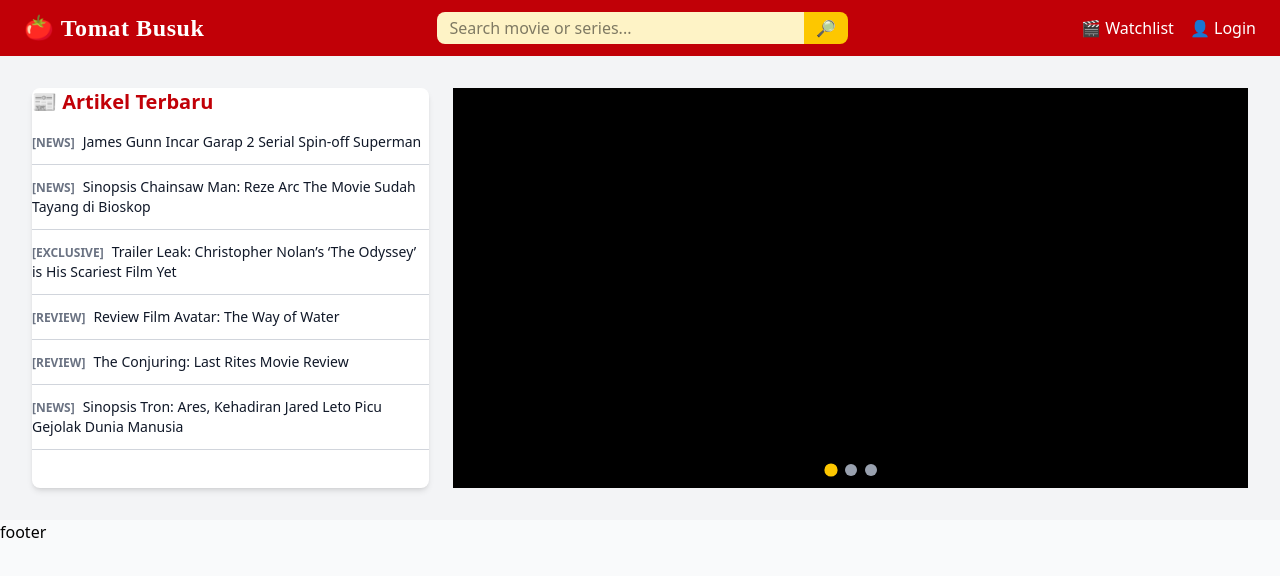
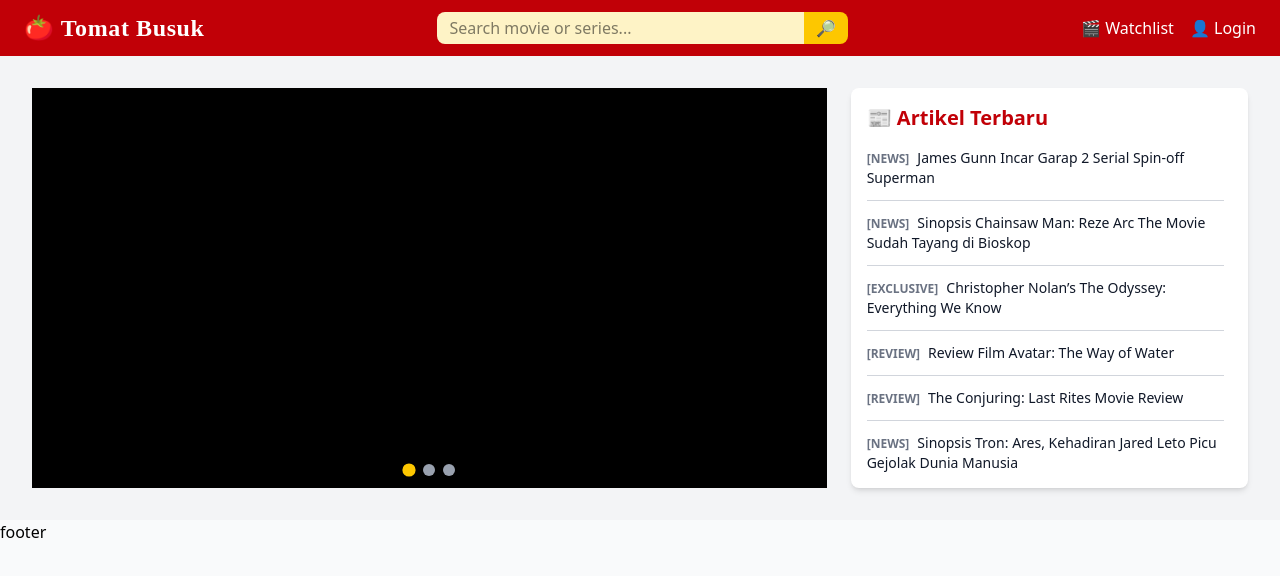
Before and after one commit to SatyaWirapati/tomat-busuk, a React (Vite) app: page / in a window 1280 px wide. Shown: the top 576 px of the page. Built offline with nearby package versions, Linux system fonts and the light colour scheme; a web font is replaced by a local one.

Commit message:
fixing Hero section

```diff
--- a/src/components/ArticleList.jsx
+++ b/src/components/ArticleList.jsx
@@ -11,12 +11,12 @@ const ArticleList = () => {
       url: "https://kumparan.com/berita-terkini/sinopsis-chainsaw-man-reze-arc-the-movie-sudah-tayang-di-bioskop-25vtszti0Uj"
     },
     {
-      title: "Trailer Leak: Christopher Nolan’s ‘The Odyssey’ is His Scariest Film Yet",
+      title: "Christopher Nolan’s The Odyssey: Everything We Know",
       category: "Exclusive",
       url: "https://www.vanityfair.com/hollywood/story/christopher-nolan-odyssey-trailer-leak?srsltid=AfmBOoqMeXSLBrA6YCnK8pNR40SM2EdwAauDW95oK0EkgqjIdeR8x64w"
     },
     {
-      title: "Review Film Avatar: The Way of Water", // <-- ARTIKEL KE-4 DITAMBAHKAN KEMBALI
+      title: "Review Film Avatar: The Way of Water",
       category: "Review",
       url: "https://www.cnnindonesia.com/hiburan/20221216171459-220-888422/review-film-avatar-the-way-of-water"
     },
@@ -30,17 +30,26 @@ const ArticleList = () => {
       category: "News",
       url: "https://www.cnnindonesia.com/hiburan/20251007202914-220-1282057/sinopsis-tron-ares-kehadiran-jared-leto-picu-gejolak-dunia-manusia"
     },
+    {
+      title: "Sinopsis Film Sore: Istri dari Masa Depan, Ceritakan Kisah Cinta Lintas Waktu",
+      category: "News",
+      url: "https://www.tempo.co/teroka/sinopsis-film-sore-istri-dari-masa-depan-ceritakan-kisah-cinta-lintas-waktu-1835315"
+    },
+    {
+      title: "Black Phone 2, Teror Dari Masa Lalu Yang Kembali Lagi!",
+      category: "News",
+      url: "https://www.tix.id/black-phone-2-teror-dari-masa-lalu-yang-kembali-lagi/"
+    }
   ];
 
   return (
-    // Catatan: Kelas h-full, overflow-y-auto, dan background harus diatur di Home.jsx
-    <div className="p-4 md:p-0 w-full h-full flex flex-col">
+    <div className="p-4 w-full flex flex-col h-full">
       <h3 className="text-xl font-bold mb-4 text-red-700">
         📰 Artikel Terbaru
       </h3>
 
-      {/* Menggunakan overflow-y-auto untuk mengizinkan scrolling jika terlalu banyak item */}
-      <div className="space-y-3 overflow-y-auto">
+      {/* Scroll hanya aktif jika konten melebihi tinggi container */}
+      <div className="flex-grow overflow-y-auto space-y-3 pr-2">
         {articles.map((article, index) => (
           <a
             key={index}
--- /dev/null
+++ b/src/components/Hero.jsx
@@ -0,0 +1,22 @@
+// src/components/Hero.jsx
+import ArticleList from "./ArticleList";
+import Slideshow from "./Slideshow";
+
+const Hero = () => {
+  return (
+    <div className="flex flex-col md:flex-row md:space-x-6  p-4 md:p-8 bg-gray-100">
+
+      {/* SLIDESHOW */}
+      <div className="md:w-2/3 order-1 mb-6 md:mb-0">
+        <Slideshow />
+      </div>
+
+      {/* KOLOM ARTIKEL */}
+      <div className="md:w-1/3 order-2 bg-white rounded-lg shadow-md flex flex-col h-[400px]">
+        <ArticleList />
+      </div>
+    </div>
+  );
+};
+
+export default Hero;
--- a/src/components/Slideshow.jsx
+++ b/src/components/Slideshow.jsx
@@ -6,7 +6,7 @@ const trailers = [
   "6ZfuNTqbHE8", // Avengers: Infinity War
 ];
 
-const TrailerSlideshow = () => {
+const Slideshow = () => {
   const [current, setCurrent] = useState(0);
   const [isHovered, setIsHovered] = useState(false);
   const [isPlaying, setIsPlaying] = useState(false);
@@ -101,4 +101,4 @@ const TrailerSlideshow = () => {
   );
 };
 
-export default TrailerSlideshow;
+export default Slideshow;
--- a/src/pages/Home.jsx
+++ b/src/pages/Home.jsx
@@ -1,38 +1,10 @@
-import SlideShow from "../components/Slideshow"
-import ArticleList from "../components/ArticleList"
+import Hero from "../components/Hero"
+
 const Home = () => {
     return (
         <div className="bg-gray-100 text-gray-900">
+            <Hero/>
 
-            {/* ---------------- BAGIAN UTAMA: SLIDESHOW DAN ARTIKEL ---------------- */}
-            <div className="p-4 md:p-8">
-
-                {/* Flex Container Utama:
-              - items-stretch: Memastikan item anak merentang tingginya.
-          */}
-                <div className="flex flex-col md:flex-row md:space-x-6 md:items-stretch">
-
-                    {/* KOLOM ARTIKEL / SIDEBAR (1/3 Lebar di Desktop) */}
-                    {/* Tambahkan flex-grow untuk memastikan elemen ini mengisi sisa ruang vertikal
-                 di desktop, didukung oleh item-stretch pada parent.
-                 bg-white dan rounded-lg membuat sidebar terlihat jelas merentang. */}
-                    <div className="md:w-1/3 order-2 md:order-1 mb-6 md:mb-0 bg-white rounded-lg shadow-md flex">
-                        {/* Wrap ArticleList di dalam div yang fleksibel untuk mengisi sisa tinggi */}
-                        <ArticleList />
-                    </div>
-
-                    {/* KOLOM SLIDESHOW (2/3 Lebar di Desktop) */}
-                    <div className="md:w-2/3 order-1 md:order-2">
-                        {/* TrailerSlideshow menentukan tinggi (h-[250px] md:h-[400px]),
-                      yang akan diambil oleh parent (flex container). */}
-                        <SlideShow/>
-                    </div>
-
-                </div>
-
-            </div>
-
-            {/* ... (Konten lainnya) ... */}
         </div>
     )
 }
```
